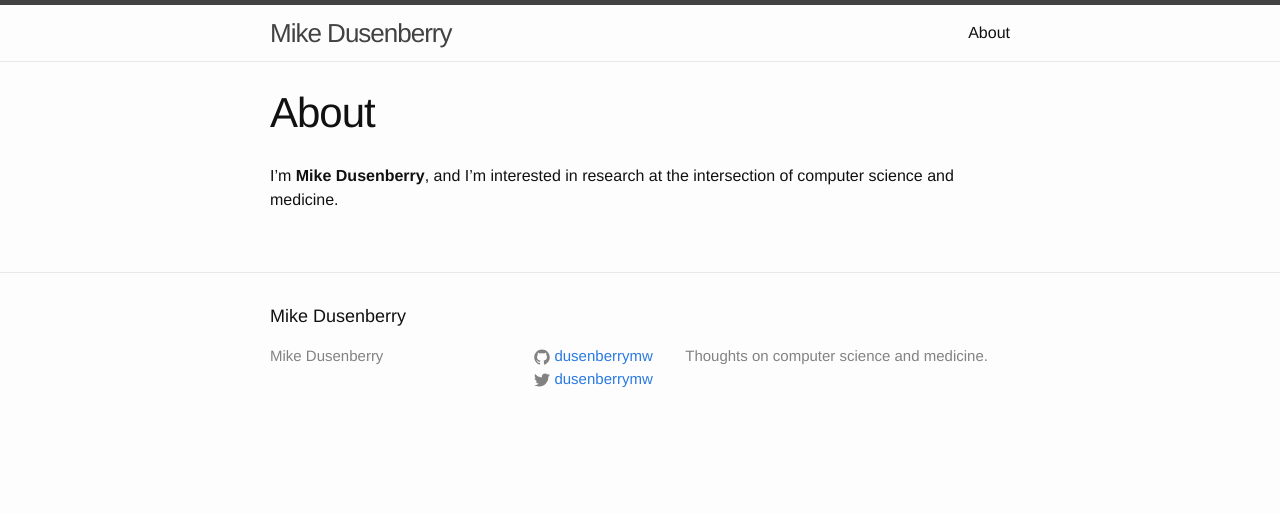
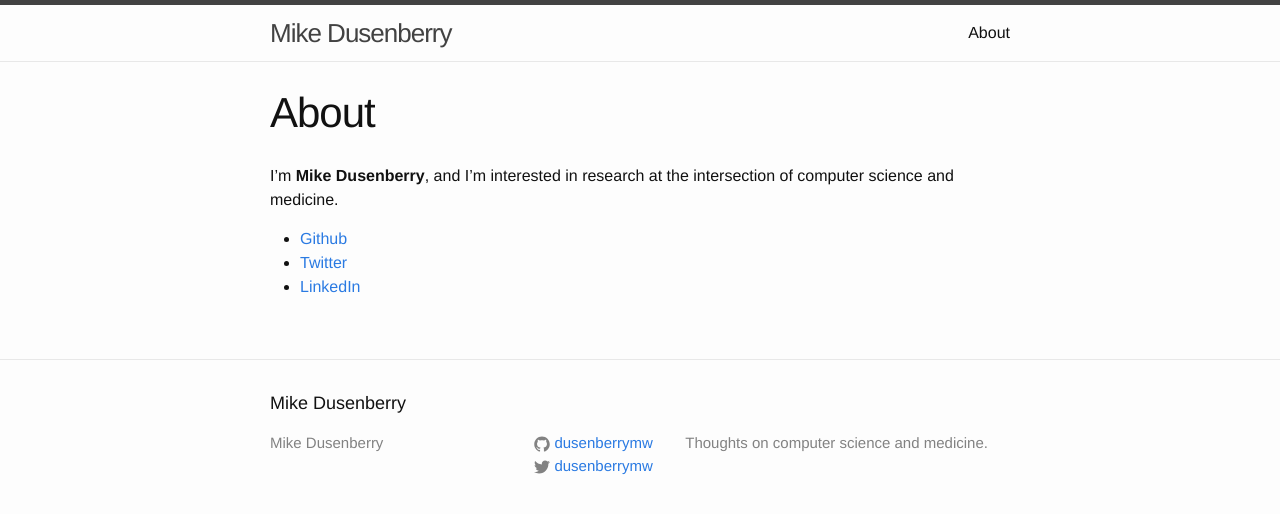
Before and after one commit to dusenberrymw/dusenberrymw.github.io, a Jekyll site: the page built from about.md, in a window 1280 px wide. Shown: the top 514 px of the page. Built offline with Jekyll 4.4.1, drawn with Linux system fonts in a browser that asks for light colours.

Commit message:
Adding social media links to about page

```diff
--- a/about.md
+++ b/about.md
@@ -5,3 +5,7 @@ permalink: /about/
 ---
 
 I'm **Mike Dusenberry**, and I'm interested in research at the intersection of computer science and medicine.
+
+* [Github](https://github.com/dusenberrymw)
+* [Twitter](https://twitter.com/dusenberrymw)
+* [LinkedIn](http://www.linkedin.com/in/mikedusenberry)
```
